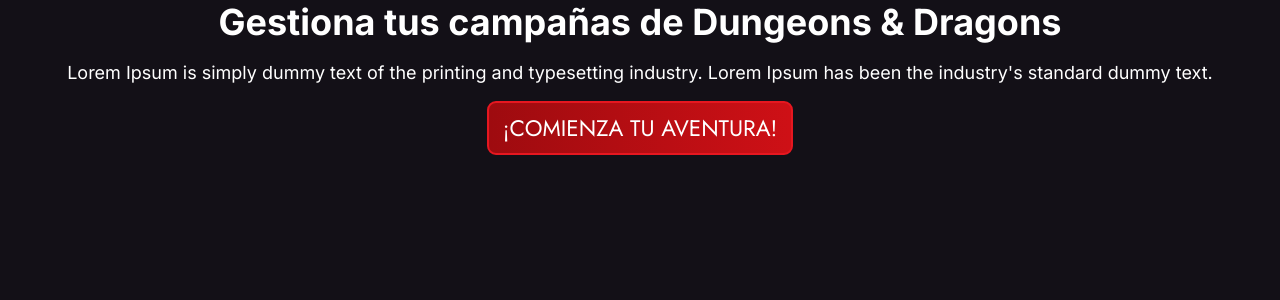
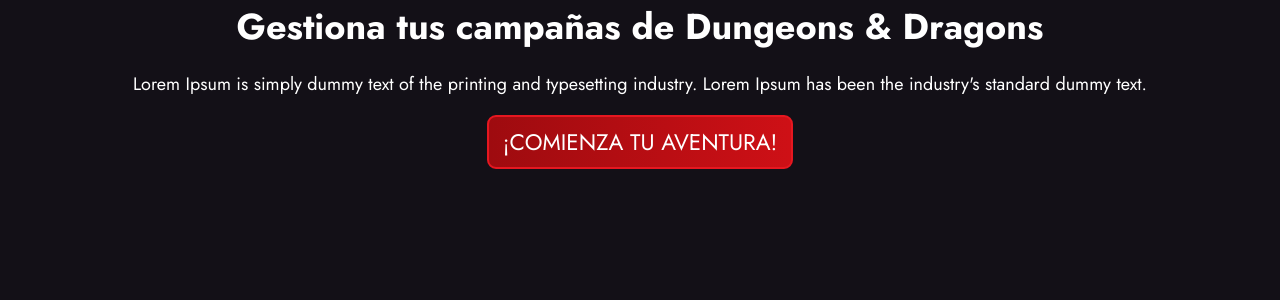
Before and after one commit to proyecto-dnd/frontend, a Next.js app: page / in a window 1280 px wide. Shown: the top 300 px of the page. Built offline with nearby package versions, Linux system fonts and the light colour scheme.

Commit message:
Cambiando algunos estilos

```diff
--- a/src/app/globals.css
+++ b/src/app/globals.css
@@ -1,5 +1,3 @@
-@import url('https://fonts.googleapis.com/css2?family=Jost:ital,wght@0,100;0,200;0,300;0,400;0,500;0,600;0,700;0,800;0,900;1,100;1,200;1,300;1,400;1,500;1,600;1,700;1,800&display=swap');
-
 :root {
     --background: #131017;
     --foreground: #FFFFFF;
@@ -22,6 +20,7 @@
 
 * {
   box-sizing: border-box;
+  border-radius: inherit;
   padding: 0;
   margin: 0;
   border: 0;
@@ -29,7 +28,7 @@
 }
 
 button, textarea, input {
-  font-family: 'Jost', sans-serif;
+  font-family: inherit;
 }
 
 button {
--- a/src/app/layout.tsx
+++ b/src/app/layout.tsx
@@ -1,8 +1,8 @@
 import type { Metadata } from "next";
-import { Inter } from "next/font/google";
+import { Jost } from "next/font/google";
 import "./globals.css";
 
-const inter = Inter({ subsets: ["latin"] });
+const jost = Jost({ subsets: ["latin"] });
 
 export const metadata: Metadata = {
   title: "Create Next App",
@@ -16,7 +16,7 @@
 }>) {
   return (
     <html lang="en">
-      <body className={inter.className}>{children}</body>
+      <body className={jost.className}>{children}</body>
     </html>
   );
 }
```
